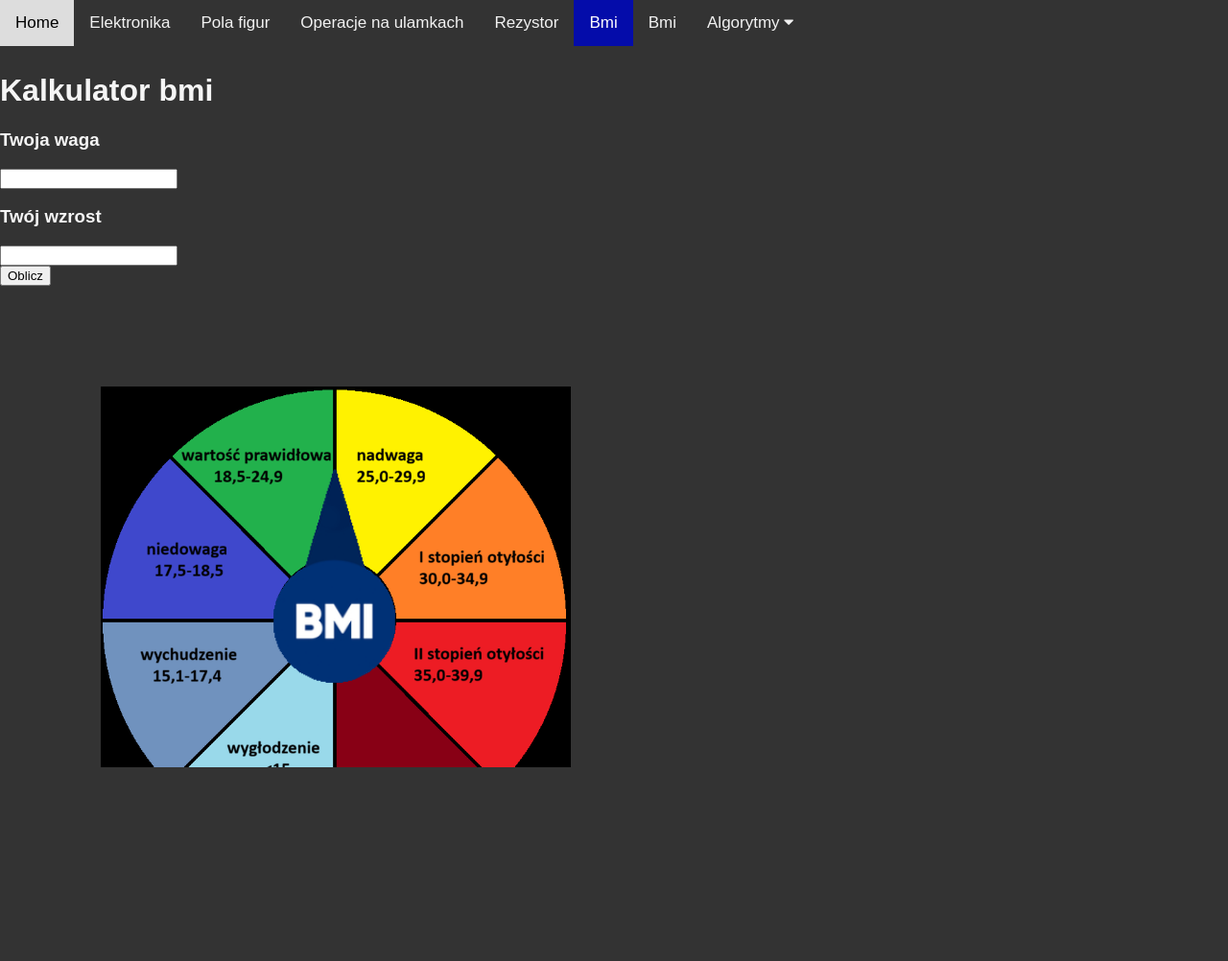
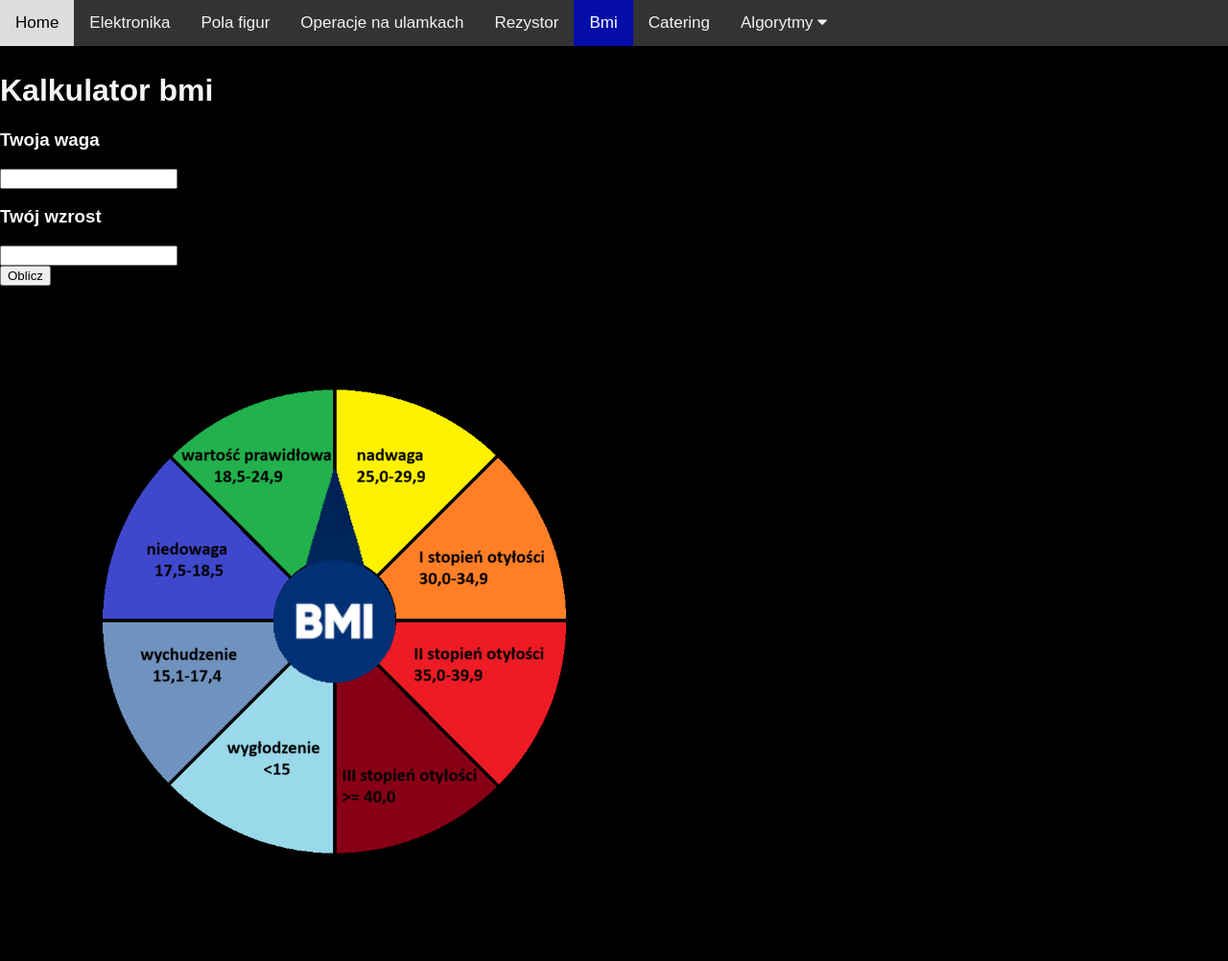
Before and after one commit to lon40seminarium-kotzian-oskar/lon40seminarium-kotzian-oskar-ale-moze-dziala, a Django app: page /bmi/ in a window 1280 px wide. Shown: the whole page at 96% size. Before the commit the page ends 800 px from the top, so only its background shows below. Run offline with Django 5.2, Linux system fonts and the light colour scheme; data that the repository does not hold is empty.

Commit message:
dodanycatreing v2

```diff
--- a/home/templates/home/layout.html
+++ b/home/templates/home/layout.html
@@ -17,8 +17,7 @@
             <a href="{% url 'operacje_na_ulamkach:index' %}" {% if active == 'operacje_na_ulamkach' %}class="active"{% endif %}>Operacje na ulamkach</a>
             <a href="{% url 'rezystor:index' %}" {% if active == 'rezystor' %}class="active"{% endif %}>Rezystor</a>
             <a href="{% url 'bmi:index' %}" {% if active == 'bmi' %}class="active"{% endif %}>Bmi</a>
-            <a href="{% url 'catering:index' %}" {% if active == 'catering' %}class="active"{% endif %}>Bmi</a>
-            <div class="dropdown">
+            <a href="{% url 'catering:index' %}" {% if active == 'catering' %}class="active"{% endif %}>Catering</a>
             <div class="dropdown">
                 <a class="dropbtn" href="{% url 'algorytmy:index' %}" {% if active == 'algorytmy' %}class="active"{% endif %}>Algorytmy
                     <i class="fa fa-caret-down"></i>
```
